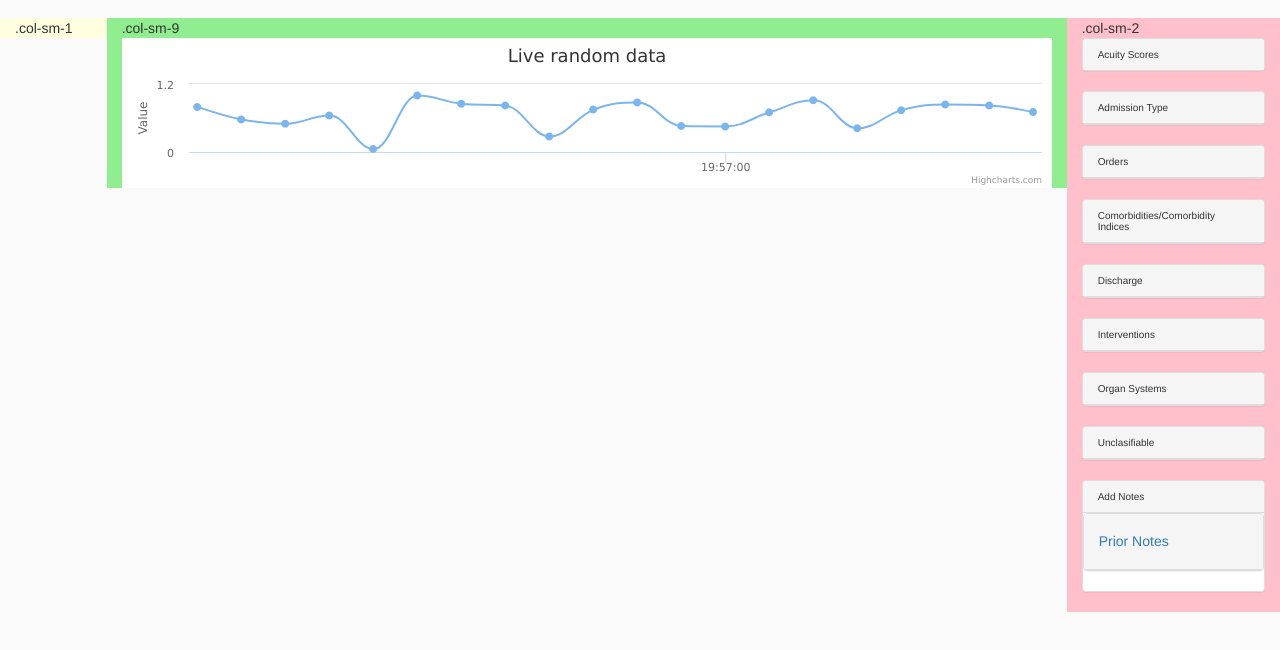
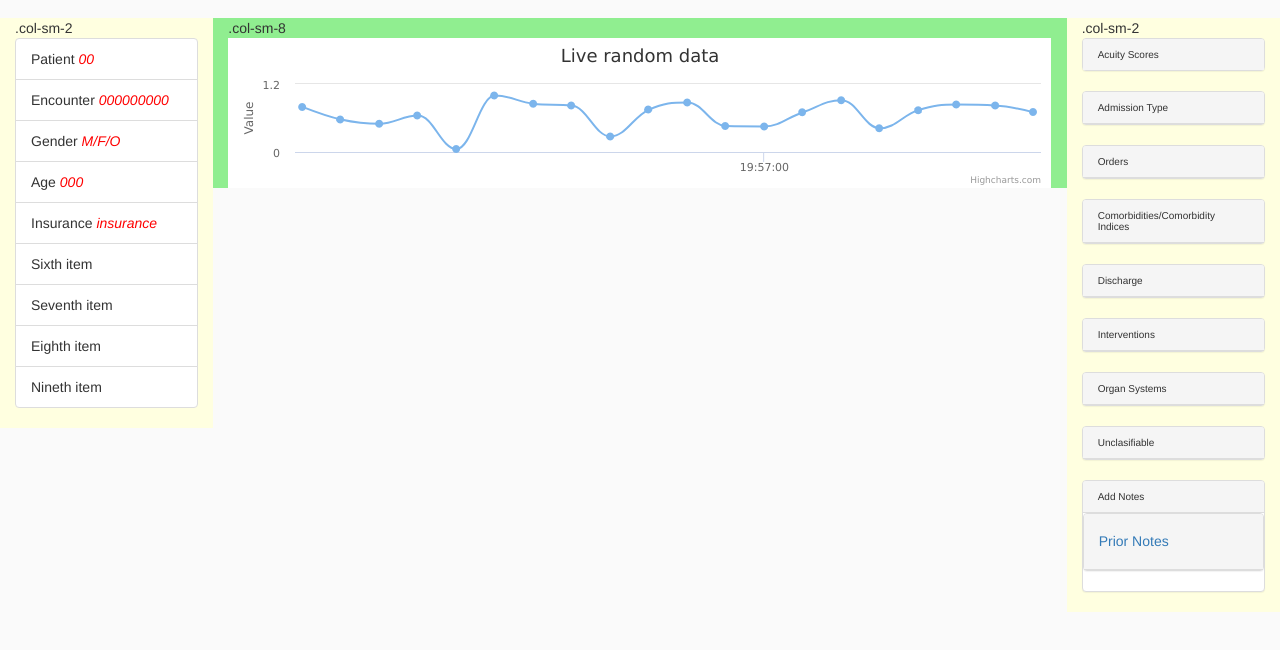
Before and after one commit to saintvictoria/crowdviewer, a plain HTML site: page app/index.html in a window 1280 px wide. Shown: the part 54-704 px from the top of the page. Drawn offline with nearby package versions, Linux system fonts and the light colour scheme; files that its build step writes are made by us from their sources.

Commit message:
started working on first column

```diff
--- a/app/index.html
+++ b/app/index.html
@@ -32,9 +32,30 @@
 
   <div class="container-fluid">
     <div class="row">
-      <div class="col-sm-1">.col-sm-1
+      <div class="col-sm-2">.col-sm-2
+          <ul class="list-group">
+            <li class="list-group-item">Patient
+              <span class="datafromserver">00</span>
+            </li>
+            <li class="list-group-item">Encounter
+              <span class="datafromserver">000000000</span>
+            </li>
+            <li class="list-group-item">Gender
+            <span class="datafromserver">M/F/O</span>
+            </li>
+            <li class="list-group-item">Age
+              <span class="datafromserver">000</span>
+            </li>
+            <li class="list-group-item">Insurance
+              <span class="datafromserver">insurance</span>
+            </li>
+            <li class="list-group-item">Sixth item</li>
+            <li class="list-group-item">Seventh item</li>
+            <li class="list-group-item">Eighth item</li>
+            <li class="list-group-item">Nineth item</li>
+          </ul>
       </div>
-      <div class="col-sm-9">.col-sm-9
+      <div class="col-sm-8">.col-sm-8
         <div id="container" style="min-width: 310px; height: 150px; margin: 0 auto"></div>
       </div>
 
@@ -411,7 +432,7 @@
     </div>
     <div id="collapseNine" class="panel-collapse collapse" role="tabpanel" aria-labelledby="headingNine">
       <div class="panel-body">
-        <textarea name="Notes" id="" cols="55" rows="5"></textarea>
+        <textarea name="Notes" id="" cols="20" rows="5"></textarea>
         <button class="btn btn-success">Sumbit</button>
       </div>
     </div>
@@ -426,11 +447,12 @@
   </div>
   <div id="collapseTen"  class="panel-collapse collapse" role="tabpanel" aria-labelledby="headingTen">
     <div class="panel-body">
-      <textarea name="Prior Notes" id="" cols="55" rows="5"></textarea>
-      <textarea name="Prior Notes" id="" cols="55" rows="5"></textarea>
+      <textarea name="Prior Notes" id="" cols="20" rows="5"></textarea>
+      <textarea name="Prior Notes" id="" cols="20" rows="5"></textarea>
 
     </div>
   </div>
+</div>
 </div>
 
 
--- a/app/styles/main.scss
+++ b/app/styles/main.scss
@@ -6,21 +6,26 @@ body {
   font-family: "Helvetica Neue", Helvetica, Arial, sans-serif;
   color: #333;
 }
+#box {
+  bottom: 1px;
+  color: red;
+}
 
 .navbar {
   background: lightblue;
   font-size: 20px;
 }
-.col-sm-1 {
+.col-sm-2 {
   background-color: lightyellow;
-}
-.col-sm-2 {
-  background-color: pink;
 }
 
 .panel-title {
   font-size: 10px;
 }
-.col-sm-9 {
+.col-sm-8 {
   background-color: lightgreen;
 }
+.datafromserver {
+  color: red;
+  font-style: italic;
+}
```
